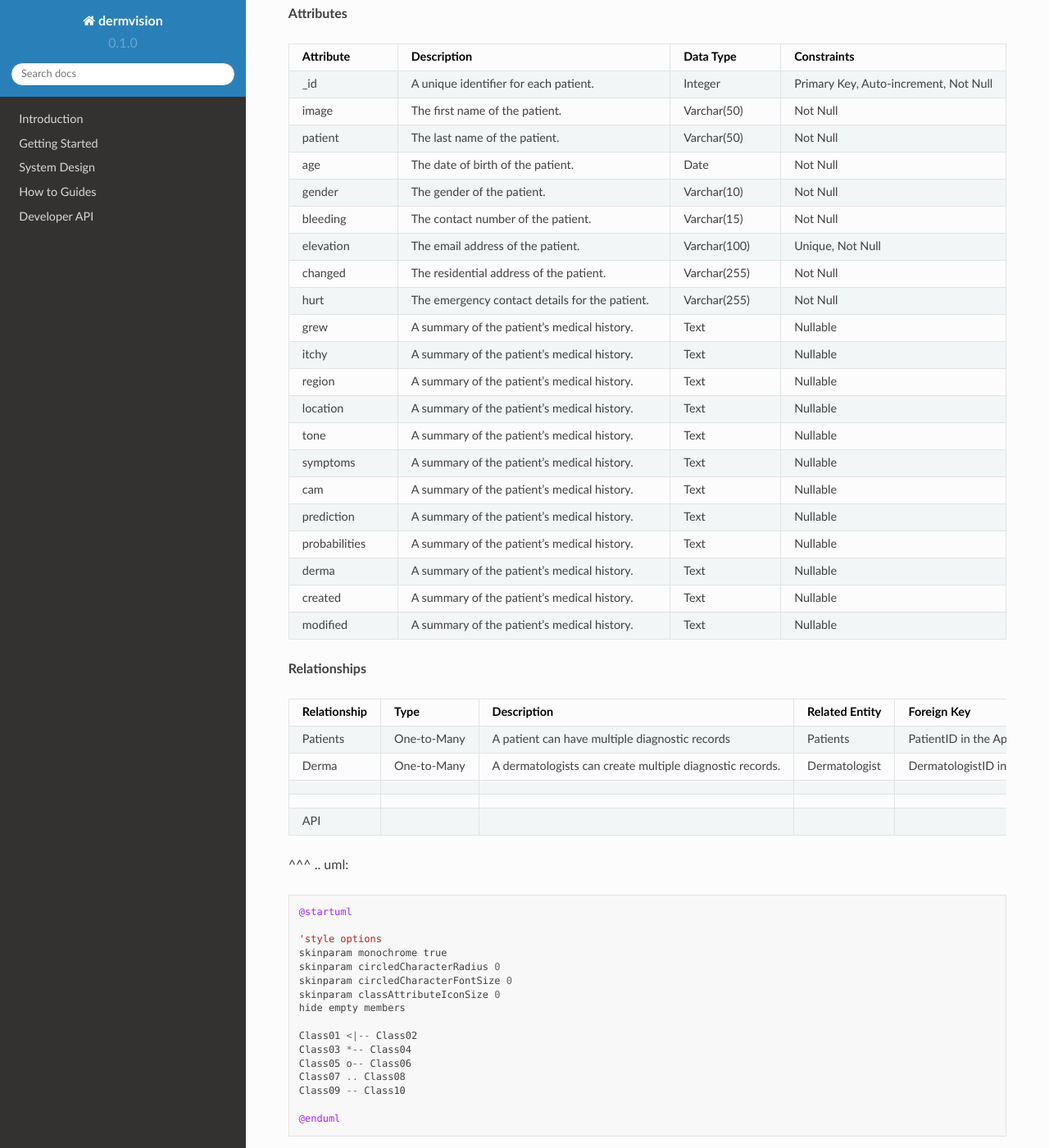
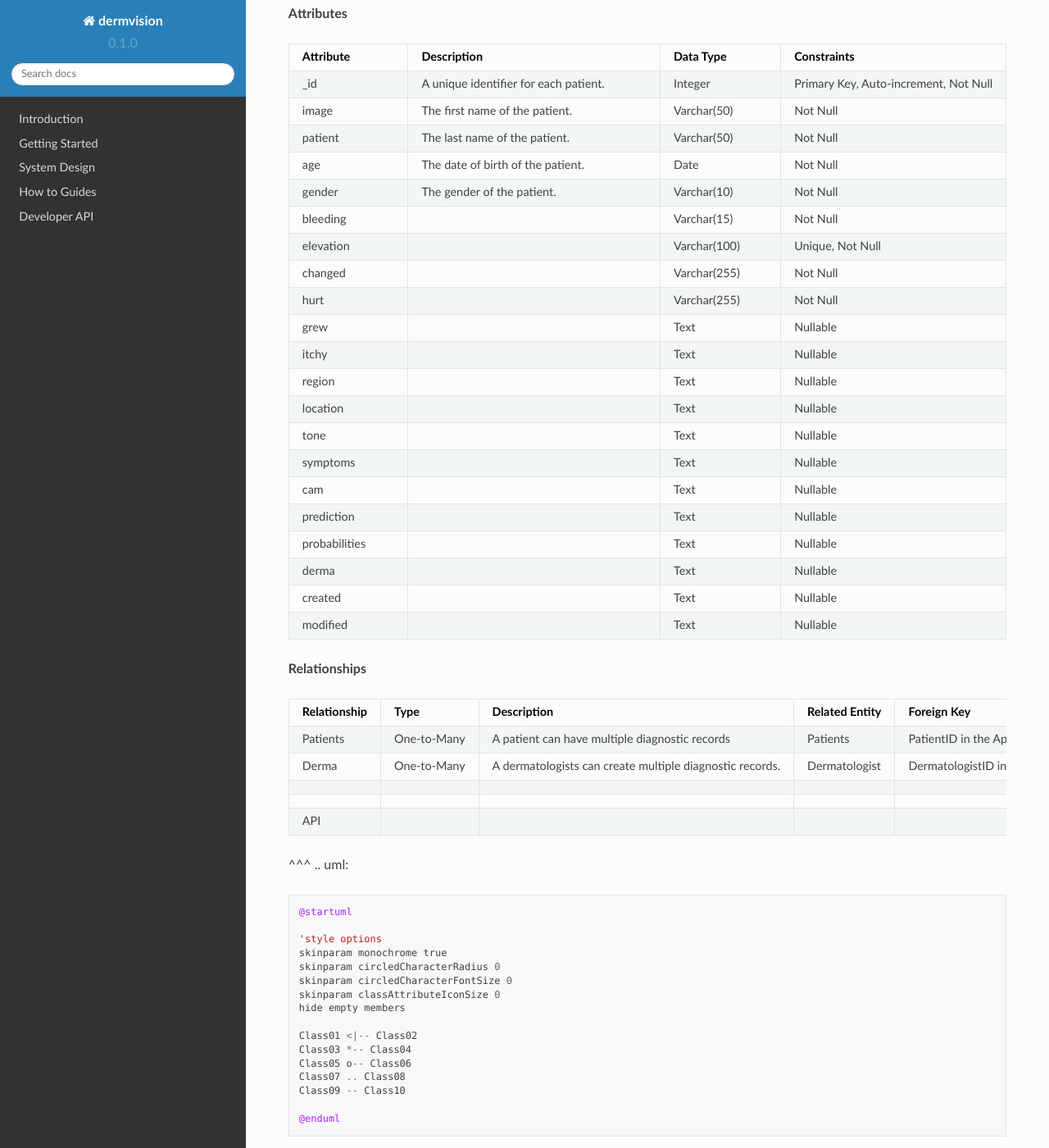
Before and after one commit to mojeedoyedeji/dermvision.docs, a Sphinx documentation site: the page built from docs/source/_sections/system-design/drms.rst, in a window 1280 px wide and 1400 px high, scrolled down 379 px. Shown: the whole window at 82% size. Built offline with Sphinx 7.4.7 and the Read the Docs theme 2.0.0, drawn with Linux system fonts in a browser that asks for light colours; some of the changed text lies outside the part shown.

```diff
--- a/docs/source/_sections/system-design/drms.rst
+++ b/docs/source/_sections/system-design/drms.rst
@@ -25,22 +25,22 @@ for identifying and managing patient records.
    "patient", "The last name of the patient.", "Varchar(50)", "Not Null"
    "age", "The date of birth of the patient.", "Date", "Not Null"
    "gender", "The gender of the patient.", "Varchar(10)", "Not Null"
-   "bleeding", "The contact number of the patient.", "Varchar(15)", "Not Null"
-   "elevation", "The email address of the patient.", "Varchar(100)", "Unique, Not Null"
-   "changed", "The residential address of the patient.", "Varchar(255)", "Not Null"
-   "hurt", "The emergency contact details for the patient.", "Varchar(255)", "Not Null"
-   "grew", "A summary of the patient's medical history.", "Text", "Nullable"
-   "itchy", "A summary of the patient's medical history.", "Text", "Nullable"
-   "region", "A summary of the patient's medical history.", "Text", "Nullable"
-   "location", "A summary of the patient's medical history.", "Text", "Nullable"
-   "tone", "A summary of the patient's medical history.", "Text", "Nullable"
-   "symptoms", "A summary of the patient's medical history.", "Text", "Nullable"
-   "cam", "A summary of the patient's medical history.", "Text", "Nullable"
-   "prediction", "A summary of the patient's medical history.", "Text", "Nullable"
-   "probabilities", "A summary of the patient's medical history.", "Text", "Nullable"
-   "derma", "A summary of the patient's medical history.", "Text", "Nullable"
-   "created", "A summary of the patient's medical history.", "Text", "Nullable"
-   "modified", "A summary of the patient's medical history.", "Text", "Nullable"
+   "bleeding", "", "Varchar(15)", "Not Null"
+   "elevation", "", "Varchar(100)", "Unique, Not Null"
+   "changed", "", "Varchar(255)", "Not Null"
+   "hurt", "", "Varchar(255)", "Not Null"
+   "grew", "", "Text", "Nullable"
+   "itchy", "", "Text", "Nullable"
+   "region", "", "Text", "Nullable"
+   "location", "", "Text", "Nullable"
+   "tone", "", "Text", "Nullable"
+   "symptoms", "", "Text", "Nullable"
+   "cam", "", "Text", "Nullable"
+   "prediction", "", "Text", "Nullable"
+   "probabilities", "", "Text", "Nullable"
+   "derma", "", "Text", "Nullable"
+   "created", "", "Text", "Nullable"
+   "modified", "", "Text", "Nullable"
 
 
 **Relationships**
@@ -74,17 +74,21 @@ for identifying and managing patient records.
 
       @enduml
 
-**URL:** `/api/user/{id}`
+Get all diagnostic records
+~~~~~~~~~~~~~~~~~~~~~~~~~~
+
+**Endpoint URL:** `/diagnostic`
 
 **Method:** `GET`
 
+**Description:**  Get all diagnostic records
+
 **Headers:**
-- `Authorization`: `Bearer <token>`
-- `Content-Type`: `application/json`
 
-**Parameters:**
+.. code-block:: http
 
-- `id` (path parameter): The unique identifier of the user.
+    Authorization: Bearer {token}
+    Content-Type: application/json
 
 **Response:**
 - `200 OK`: A JSON object containing user data.
@@ -105,14 +109,3 @@ for identifying and managing patient records.
     .then(response => response.json())
     .then(data => console.log(data))
     .catch(error => console.error('Error:', error));
-
-**Example Response:**
-
-.. code-block:: json
-
-    {
-        "id": 123,
-        "name": "John Doe",
-        "email": "john.doe@example.com",
-        "created_at": "2023-05-28T12:34:56Z"
-    }
--- a/docs/source/_sections/system-design/prms.rst
+++ b/docs/source/_sections/system-design/prms.rst
@@ -285,6 +285,3 @@ Update patient record
     .then(response => response.json())
     .then(data => console.log(data))
     .catch(error => console.error('Error:', error));
-
-
-Next: :ref:`system-design-drms`
```
Also changed, not shown: other parts of docs/source/_sections/system-design/drms.rst (+2 -2 lines).
